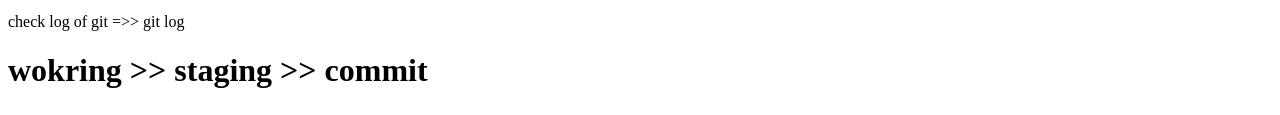
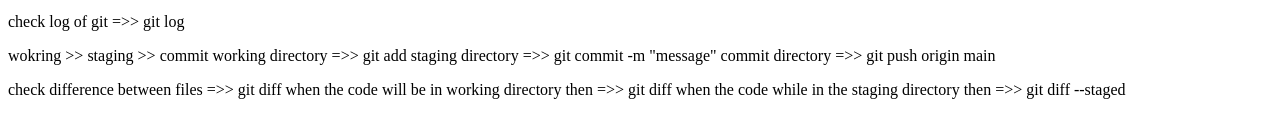
Before and after one commit to Ifham1111/Git-Sheet, a plain HTML site: page index.html in a window 1280 px wide. Shown: the part 207-322 px from the top of the page. Drawn offline with Linux system fonts and the light colour scheme.

Commit message:
changed perfectly

```diff
--- a/index.html
+++ b/index.html
@@ -47,8 +47,12 @@
         check log of git =>> git log
     </p>
 
-    <h1>wokring >> staging >> commit<h1>
-
+    <p>
+        wokring >> staging >> commit
+        working directory =>> git add <file_name>
+        staging directory =>> git commit -m "message"
+        commit directory =>> git push origin main
+    </p>
 
     <!-- using diff command -->
     <p>
```
